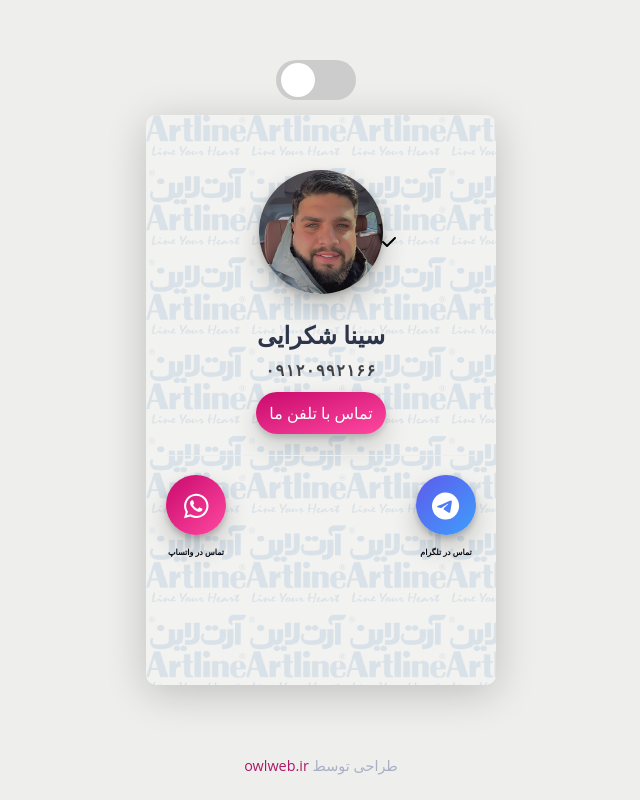
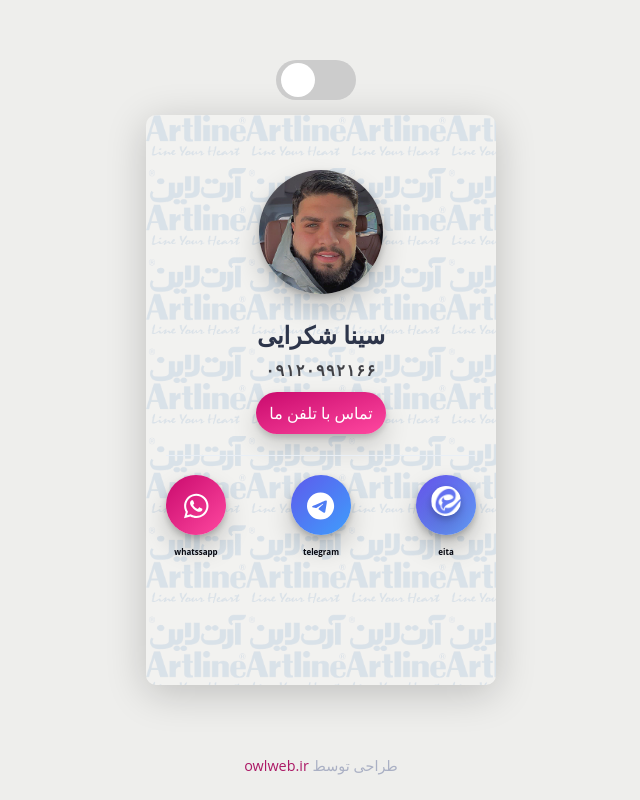
Before and after one commit to rezapaydar/simple-nfc-card, a plain HTML site: page index.html in a window 1280 px wide. Shown: the whole page, without its empty margins (319-959 px from the left). Drawn offline with Linux system fonts and the light colour scheme.

Commit message:
second edit

```diff
--- /dev/null
+++ b/assets/js/index.js
@@ -0,0 +1,2 @@
+let url = window.location;
+console.log(url)
--- a/assets/styles/style.css
+++ b/assets/styles/style.css
@@ -222,6 +222,16 @@
     border-radius: 30px;
     box-shadow: 0 13px 26px rgba(0, 0, 0, .2), 0 3px 6px rgba(0, 0, 0, .2);
 }
+.wrapper .social-icons .icon a img{
+    color: #fff;
+    width: 30px;
+    height: 30px;
+    font-size: 28px;
+    line-height: 90px;
+    text-align: center;
+    border-radius: 30px;
+    box-shadow: 0 13px 26px rgba(0, 0, 0, .2), 0 3px 6px rgba(0, 0, 0, .2);
+}
 .wrapper .social-icons .icon:nth-of-type(1) a {
     background: linear-gradient(to bottom right, #c90a6d, #ff48a0);
 }
--- a/index.html
+++ b/index.html
@@ -26,7 +26,7 @@
         <div class="profile">
             <!-- تصویر لوگو پروفایل -->
             <img src="assets/imgs/icon-logo.jpg" class="thumbnail">
-            <div class="check"><i class="fas fa-check"></i></div>
+            <!-- <div class="check"><i class="fas fa-check"></i></div> -->
             <!-- نام برند  -->
             <h3 class="name">سینا شکرایی</h3>
             <!-- شعار یا جمله توضیح  -->
@@ -39,19 +39,19 @@
         <div class="social-icons">
             <div class="icon">
                 <a href="https://wa.me/09120992166"><i class="fab fa-whatsapp"></i></a>
-                <h4>تماس در واتساپ</h4>
+                <h4>whatssapp</h4>
             </div>
 
             <div class="icon">
                 <a href="https://t.me/cna_nova"><i class="fab fa-telegram"></i></a>
-                <h4>تماس در تلگرام</h4>
+                <h4>telegram</h4>
 
             </div>
 
-            <!-- <div class="icon">
-                <a href="https://www.instagram.com/owl.web.ir?igsh=MzRlODBiNWFlZA=="><i class="fab fa-instagram"></i></a>
-                <h4>پیج اینستاکرام</h4>
-            </div> -->
+            <div class="icon">
+                <a href="https://eitaa.com/#36800389"><img src="assets/imgs/eita.png" alt=""></a>
+                <h4>eita</h4>
+            </div>
         </div>
     </div>
 
@@ -65,5 +65,6 @@
 
 
 </body>
+<script src="assets/js/index.js"></script>
 <script src="https://cdnjs.cloudflare.com/ajax/libs/font-awesome/6.5.1/js/all.min.js" integrity="sha512-GWzVrcGlo0TxTRvz9ttioyYJ+Wwk9Ck0G81D+eO63BaqHaJ3YZX9wuqjwgfcV/MrB2PhaVX9DkYVhbFpStnqpQ==" crossorigin="anonymous" referrerpolicy="no-referrer"></script>
 </html>
```
Also changed, not shown: assets/imgs/artline-black.png, assets/imgs/eita.png (added).
